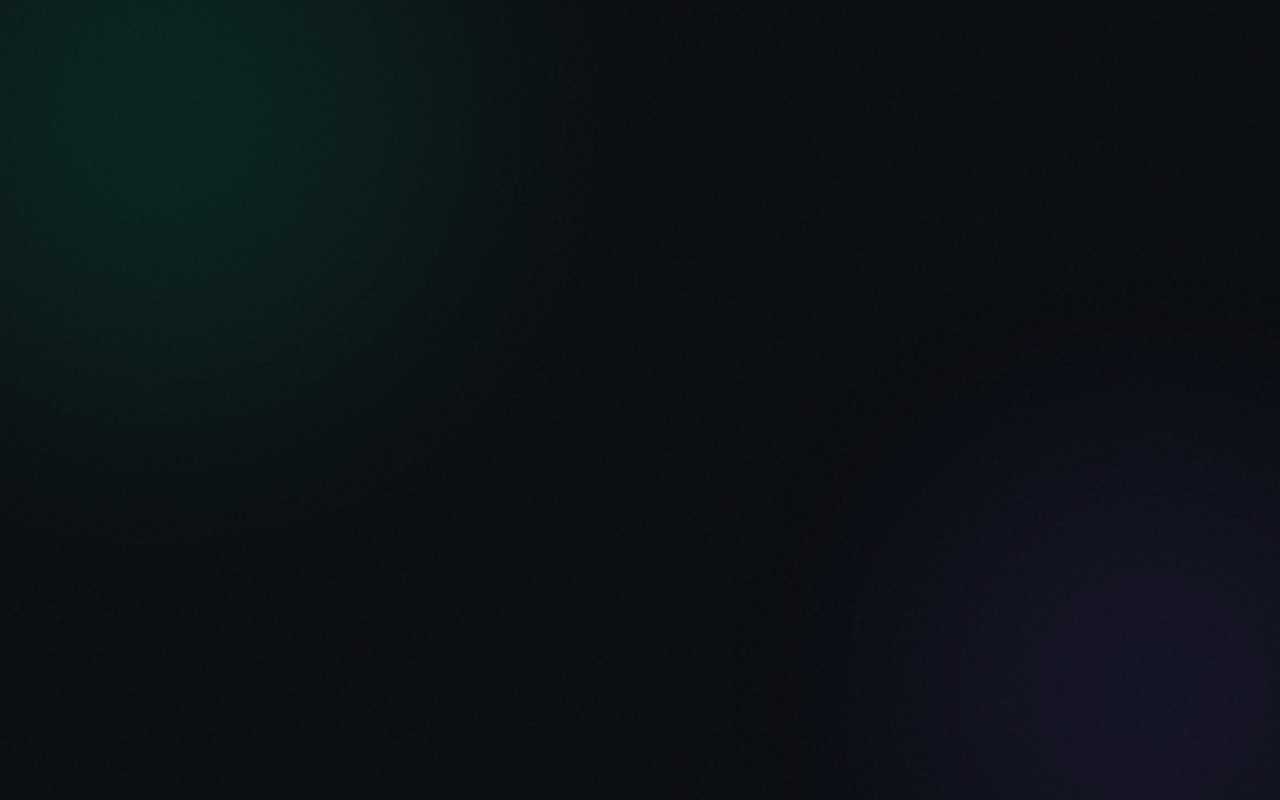
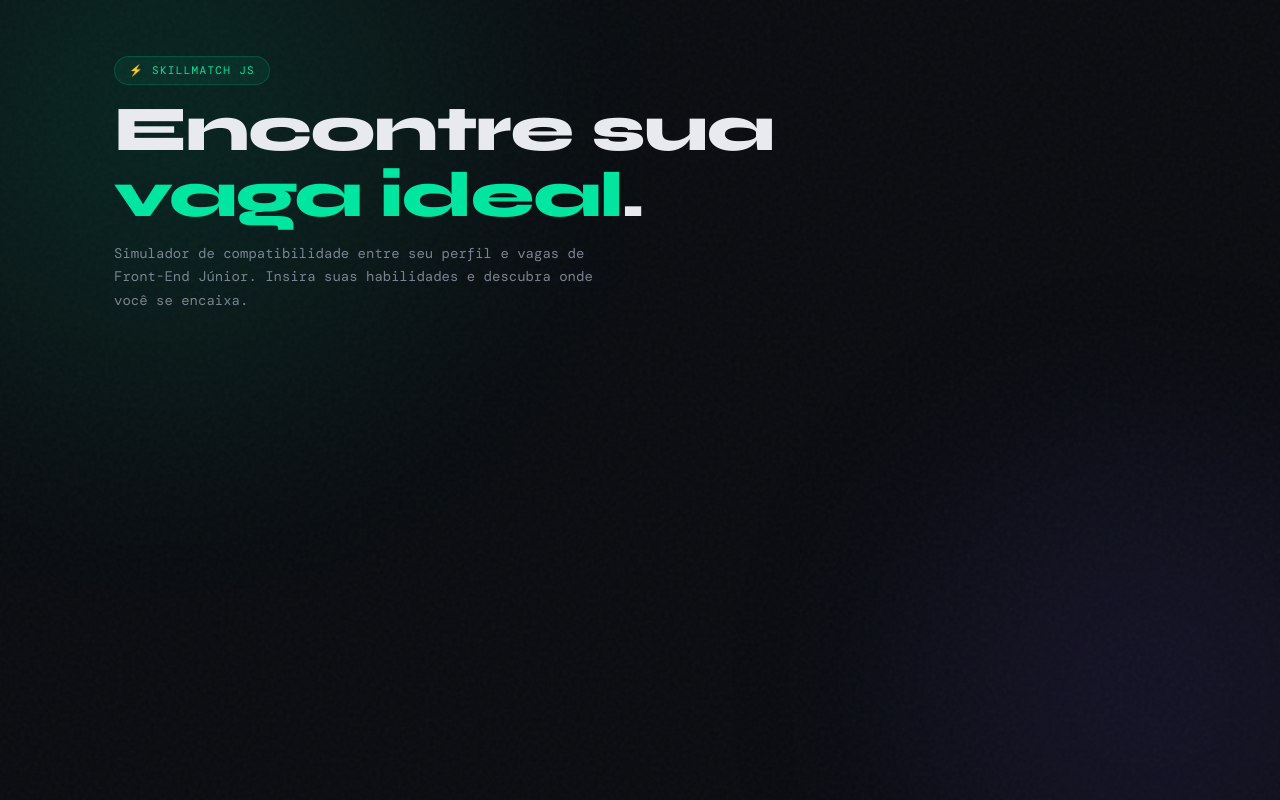
Before and after one commit to alexandredevsc/skillmatch-js, a plain HTML site: page index.html in a window 1280 px wide. Drawn offline with nearby package versions, Linux system fonts and the light colour scheme; a web font is replaced by a local one.

Commit message:
feat: html - Cabeçalho

```diff
--- a/index.html
+++ b/index.html
@@ -18,3 +18,15 @@
   <!-- Blobs decorativos -->
   <div class="blob blob-1" aria-hidden="true"></div>
   <div class="blob blob-2" aria-hidden="true"></div>
+
+   <div class="wrapper">
+
+    <!-- CABEÇALHO -->
+    <header>
+      <span class="badge">⚡ SkillMatch JS</span>
+      <h1>Encontre sua<br /><span>vaga ideal</span>.</h1>
+      <p class="subtitle">
+        Simulador de compatibilidade entre seu perfil e vagas de
+        Front-End Júnior. Insira suas habilidades e descubra onde você se encaixa.
+      </p>
+    </header>
```
